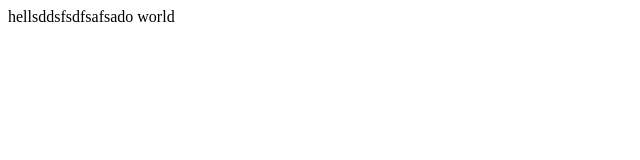
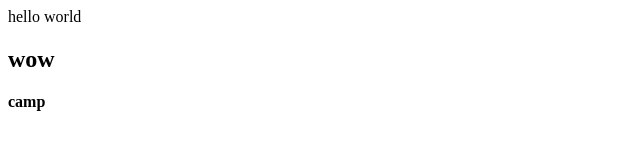
Before and after one commit to ani095/camp, a plain HTML site: page index.html in a window 1280 px wide. Shown: the whole page, without its empty margins (0-640 px from the left). Drawn offline with Linux system fonts and the light colour scheme.

Commit message:
add word commit

```diff
--- a/index.html
+++ b/index.html
@@ -1 +1,3 @@
-<p>hellsddsfsdfsafsado world</p>
+<p>hello world</p>
+<h2>wow</h2>
+<b>camp</b>
```
